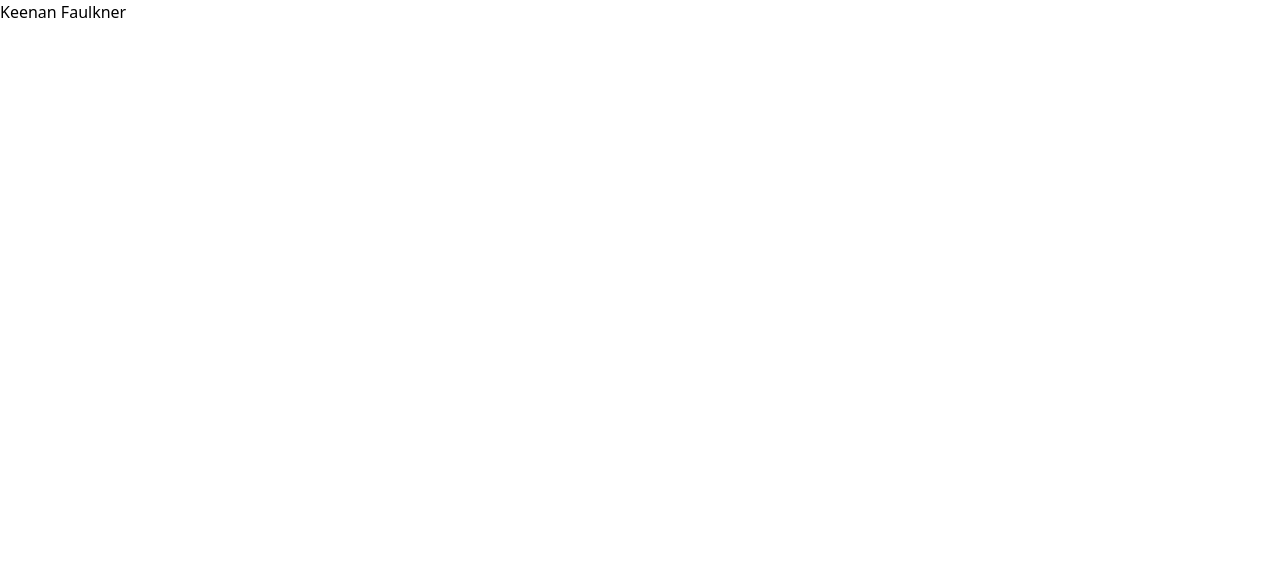
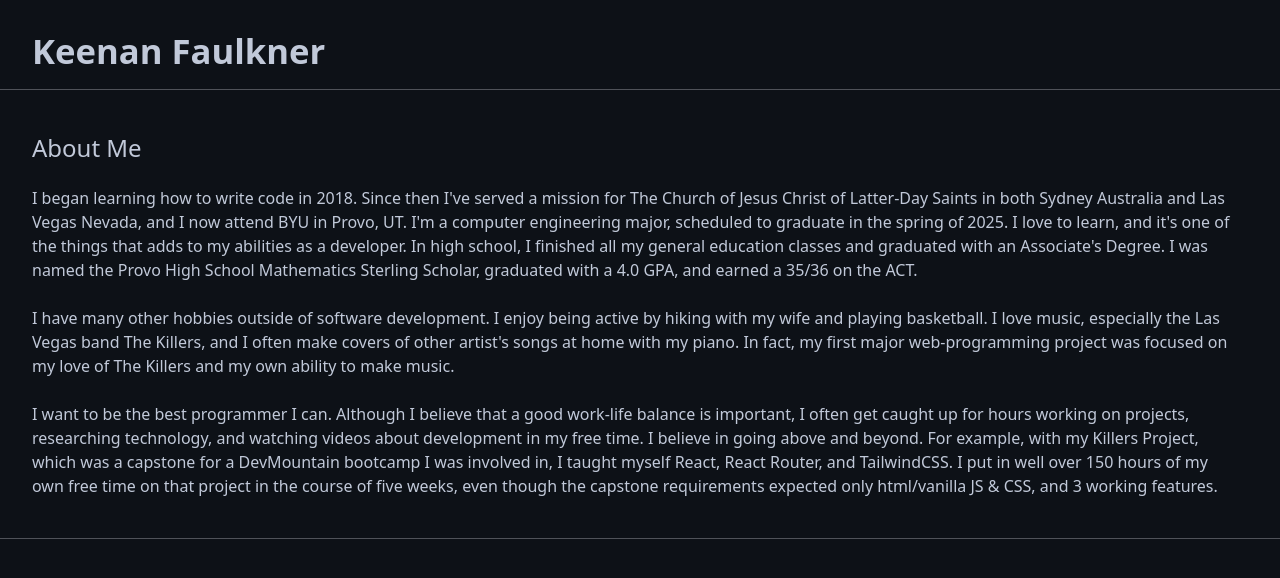
Before and after one commit to KeenanRileyFaulkner/KeenanRileyFaulkner.github.io, a React (Create React App) app: page / in a window 1280 px wide. Shown: the top 578 px of the page. Built offline with nearby package versions, Linux system fonts and the light colour scheme.

Commit message:
Added basic styling and about section to App.js

```diff
--- a/public/index.html
+++ b/public/index.html
@@ -24,7 +24,7 @@
       work correctly both with client-side routing and a non-root public URL.
       Learn how to configure a non-root public URL by running `npm run build`.
     -->
-    <title>React App</title>
+    <title>Portfolio -- Keenan Faulkner</title>
   </head>
   <body>
     <noscript>You need to enable JavaScript to run this app.</noscript>
--- a/src/App.js
+++ b/src/App.js
@@ -3,8 +3,35 @@ import './App.css';
 function App() {
   return (
     <div>
-      <h1>Keenan Faulkner</h1>
+      <div className='bg-[#0d1117] background' />
+      <div className='contentContainer'>
+        <h1 className='text-[#c1c9d9] mt-[25px] text-[26pt] font-semibold border-b-[1px] border-[#4f5259] pl-8 pb-3'>Keenan Faulkner</h1>
+        <section className='p-10 pl-8 border-b-[1px] border-[#4f5259]'>
+          <h2 className='text-[#c1c9d9] font-medium text-[18pt]'>About Me</h2>
+          <p className='text-[#c1c9d9] text-[12pt] mt-5'>
+            I began learning how to write code in 2018. Since then I've served a mission for The Church of Jesus Christ of Latter-Day Saints
+            in both Sydney Australia and Las Vegas Nevada, and I now attend BYU in Provo, UT. I'm a computer engineering major,
+            scheduled to graduate in the spring of 2025. I love to learn, and it's one of the things that adds to my abilities as a developer.
+            In high school, I finished all my general education classes and graduated with an Associate's Degree. I was named the
+            Provo High School Mathematics Sterling Scholar, graduated with a 4.0 GPA, and earned a 35/36 on the ACT.
+            <br />
+            <br />
+            I have many other hobbies outside of software development. I enjoy being active by hiking with my wife and playing basketball. I
+            love music, especially the Las Vegas band The Killers, and I often make covers of other artist's songs at home with my piano. In fact,
+            my first major web-programming project was focused on my love of The Killers and my own ability to make music.
+            <br />
+            <br />
+            I want to be the best programmer I can. Although I believe that a good work-life balance is important, I often get
+            caught up for hours working on projects, researching technology, and watching videos about development in my free time.
+            I believe in going above and beyond. For example, with my Killers Project, which was a capstone for a DevMountain bootcamp I was
+            involved in, I taught myself React, React Router, and TailwindCSS. I put in well over 150 hours of my own free time on
+            that project in the course of five weeks, even though the capstone requirements expected only html/vanilla JS & CSS, and
+            3 working features.
+          </p>
+        </section>
+      </div>
     </div>
+
   );
 }
 
--- a/src/index.css
+++ b/src/index.css
@@ -4,5 +4,11 @@
 
 
 @layer components {
+  .contentContainer {
+    @apply min-h-screen overflow-auto;
+  }
 
+  .background {
+    @apply bg-center bg-no-repeat bg-cover fixed h-screen w-screen -z-10;
+  }
 }
```
